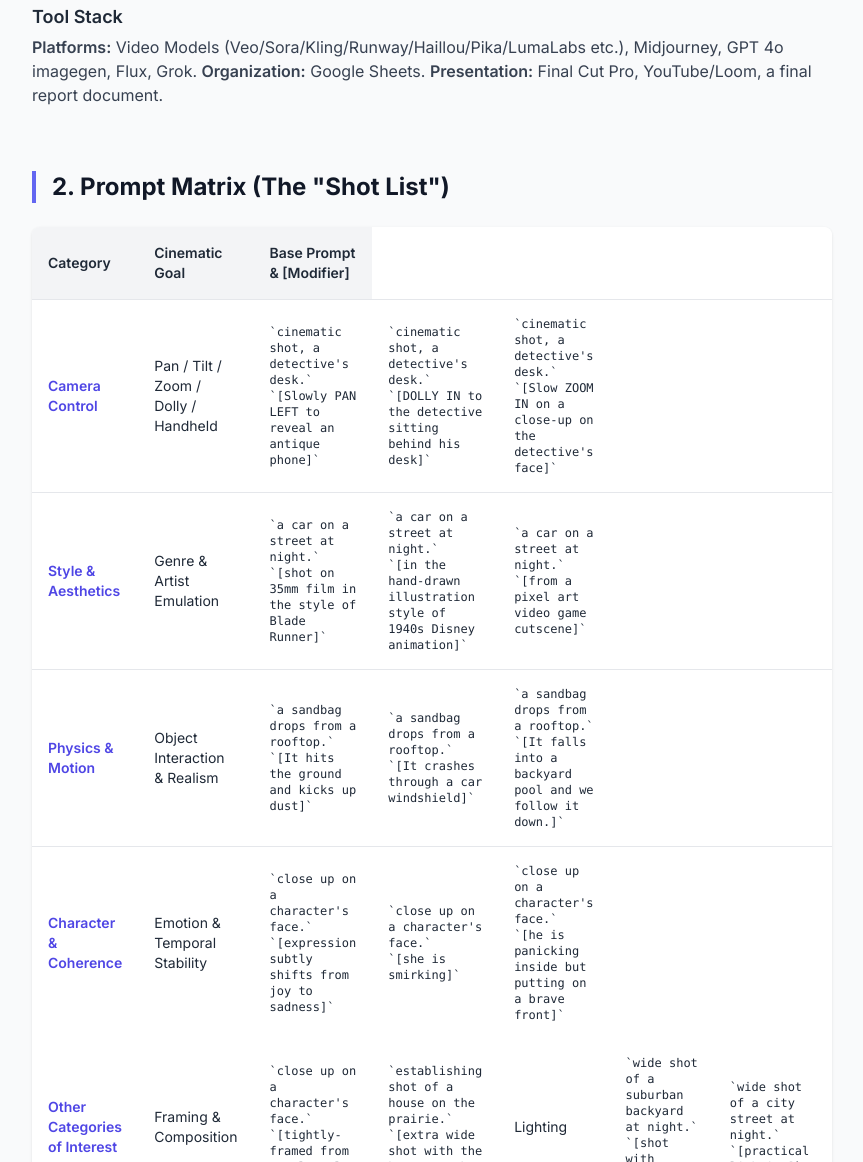
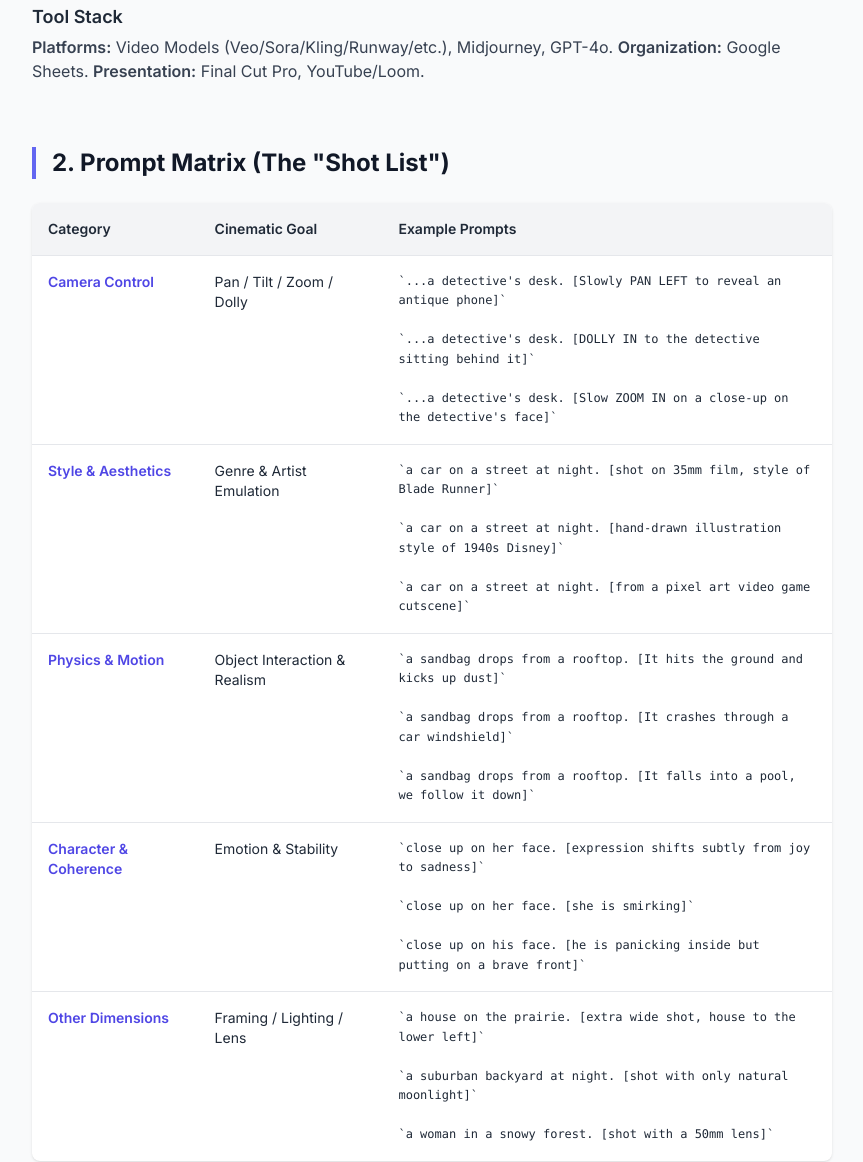
Before and after one commit to harveyspector64/ResearchBrief, a plain HTML site: page index.html in a window 1280 px wide. Shown: the part 1638-2800 px from the top of the page, without its empty margins (208-1071 px from the left). Drawn offline with nearby package versions, Linux system fonts and the light colour scheme.

Commit message:
Update index.html

```diff
--- a/index.html
+++ b/index.html
@@ -27,6 +27,7 @@
             overflow: hidden;
             max-width: 100%;
             background: #000;
+            border-radius: 0.5rem; /* rounded corners */
         }
         .video-container iframe {
             position: absolute;
@@ -46,7 +47,7 @@
             <h1 class="text-4xl md:text-5xl font-bold text-gray-900 tracking-tight">AI Video Model Research Framework</h1>
             <p class="mt-4 text-lg text-gray-600">A cinematic approach to evaluating generative video models, designed for Art Official.</p>
             <div class="mt-6 text-sm">
-                <p><span class="font-semibold">To:</span> Tatiana & Nick </p>
+                <p><span class="font-semibold">To:</span> Tatiana & Nick St. Pierre</p>
                 <p><span class="font-semibold">From:</span> Brian Hightman</p>
                 <p><span class="font-semibold">Date:</span> June 7, 2025</p>
             </div>
@@ -64,15 +65,8 @@
         <section class="mb-16 fade-in-section" style="animation-delay: 0.1s;">
             <h3 class="text-2xl font-bold text-gray-900 mb-6 border-l-4 border-indigo-500 pl-4">Conceptual Demo Reel</h3>
             <div class="bg-white p-4 rounded-lg shadow-lg">
-                <div class="video-container rounded-lg">
-                    <!--
-                        HOW TO EMBED YOUR VIDEO:
-                        1. Upload your video to YouTube or Vimeo. Set its privacy to "Unlisted".
-                        2. Click the "Share" button on your video, then select "Embed".
-                        3. Copy the HTML code provided (it will start with `<iframe ...`).
-                        4. Paste that code here, replacing the placeholder iframe below.
-                    -->
-<iframe width="560" height="315" src="https://www.youtube.com/embed/aD0o8sbwFao?si=Dns-1ml5yWjOsrWh" title="YouTube video player" frameborder="0" allow="accelerometer; autoplay; clipboard-write; encrypted-media; gyroscope; picture-in-picture; web-share" referrerpolicy="strict-origin-when-cross-origin" allowfullscreen></iframe>
+                <div class="video-container">
+                    <iframe src="https://www.youtube.com/embed/aD0o8sbwFao?si=Dns-1ml5yWjOsrWh" title="YouTube video player" frameborder="0" allow="accelerometer; autoplay; clipboard-write; encrypted-media; gyroscope; picture-in-picture; web-share" referrerpolicy="strict-origin-when-cross-origin" allowfullscreen></iframe>
                 </div>
             </div>
         </section>
@@ -96,7 +90,7 @@
                 </div>
                 <div>
                     <h4 class="font-semibold text-lg text-gray-800">Tool Stack</h4>
-                    <p class="text-gray-700 mt-1"><strong class="font-semibold">Platforms:</strong> Video Models (Veo/Sora/Kling/Runway/Haillou/Pika/LumaLabs etc.), Midjourney, GPT 4o imagegen, Flux, Grok. <strong class="font-semibold">Organization:</strong> Google Sheets. <strong class="font-semibold">Presentation:</strong> Final Cut Pro, YouTube/Loom, a final report document.</p>
+                    <p class="text-gray-700 mt-1"><strong class="font-semibold">Platforms:</strong> Video Models (Veo/Sora/Kling/Runway/etc.), Midjourney, GPT-4o. <strong class="font-semibold">Organization:</strong> Google Sheets. <strong class="font-semibold">Presentation:</strong> Final Cut Pro, YouTube/Loom.</p>
                 </div>
             </div>
         </section>
@@ -110,52 +104,55 @@
                         <tr>
                             <th class="p-4 font-semibold">Category</th>
                             <th class="p-4 font-semibold">Cinematic Goal</th>
-                            <th class="p-4 font-semibold">Base Prompt & [Modifier]</th>
+                            <th class="p-4 font-semibold">Example Prompts</th>
                         </tr>
                     </thead>
                     <tbody>
                         <tr class="border-b">
-                            <td class="p-4 font-semibold text-indigo-600">Camera Control</td>
-                            <td class="p-4">Pan / Tilt / Zoom / Dolly / Handheld </td>
-                            <td class="p-4 font-mono text-xs">`cinematic shot, a detective's desk.` <br> `[Slowly PAN LEFT to reveal an antique phone]`</td>
-                            <td class="p-4 font-mono text-xs">`cinematic shot, a detective's desk.` <br> `[DOLLY IN to the detective sitting behind his desk]`</td>
-                            <td class="p-4 font-mono text-xs">`cinematic shot, a detective's desk.` <br> `[Slow ZOOM IN on a close-up on the detective's face]`</td>
+                            <td class="p-4 align-top font-semibold text-indigo-600">Camera Control</td>
+                            <td class="p-4 align-top">Pan / Tilt / Zoom / Dolly</td>
+                            <td class="p-4 font-mono text-xs leading-relaxed">
+                                `...a detective's desk. [Slowly PAN LEFT to reveal an antique phone]`<br><br>
+                                `...a detective's desk. [DOLLY IN to the detective sitting behind it]`<br><br>
+                                `...a detective's desk. [Slow ZOOM IN on a close-up on the detective's face]`
+                            </td>
                         </tr>
                         <tr class="border-b">
-                            <td class="p-4 font-semibold text-indigo-600">Style & Aesthetics</td>
-                            <td class="p-4">Genre & Artist Emulation</td>
-                            <td class="p-4 font-mono text-xs">`a car on a street at night.` <br> `[shot on 35mm film in the style of Blade Runner]`</td>
-                            <td class="p-4 font-mono text-xs">`a car on a street at night.` <br> `[in the hand-drawn illustration style of 1940s Disney animation]`</td>
-                            <td class="p-4 font-mono text-xs">`a car on a street at night.` <br> `[from a pixel art video game cutscene]`</td>
+                            <td class="p-4 align-top font-semibold text-indigo-600">Style & Aesthetics</td>
+                            <td class="p-4 align-top">Genre & Artist Emulation</td>
+                            <td class="p-4 font-mono text-xs leading-relaxed">
+                                `a car on a street at night. [shot on 35mm film, style of Blade Runner]`<br><br>
+                                `a car on a street at night. [hand-drawn illustration style of 1940s Disney]`<br><br>
+                                `a car on a street at night. [from a pixel art video game cutscene]`
+                            </td>
                         </tr>
                         <tr class="border-b">
-                            <td class="p-4 font-semibold text-indigo-600">Physics & Motion</td>
-                            <td class="p-4">Object Interaction & Realism</td>
-                            <td class="p-4 font-mono text-xs">`a sandbag drops from a rooftop.` <br> `[It hits the ground and kicks up dust]`</td>
-                            <td class="p-4 font-mono text-xs">`a sandbag drops from a rooftop.` <br> `[It crashes through a car windshield]`</td>
-                            <td class="p-4 font-mono text-xs">`a sandbag drops from a rooftop.` <br> `[It falls into a backyard pool and we follow it down.]`</td>
+                            <td class="p-4 align-top font-semibold text-indigo-600">Physics & Motion</td>
+                            <td class="p-4 align-top">Object Interaction & Realism</td>
+                            <td class="p-4 font-mono text-xs leading-relaxed">
+                                `a sandbag drops from a rooftop. [It hits the ground and kicks up dust]`<br><br>
+                                `a sandbag drops from a rooftop. [It crashes through a car windshield]`<br><br>
+                                `a sandbag drops from a rooftop. [It falls into a pool, we follow it down]`
+                            </td>
+                        </tr>
+                         <tr class="border-b">
+                            <td class="p-4 align-top font-semibold text-indigo-600">Character & Coherence</td>
+                            <td class="p-4 align-top">Emotion & Stability</td>
+                            <td class="p-4 font-mono text-xs leading-relaxed">
+                                `close up on her face. [expression shifts subtly from joy to sadness]`<br><br>
+                                `close up on her face. [she is smirking]`<br><br>
+                                `close up on his face. [he is panicking inside but putting on a brave front]`
+                            </td>
                         </tr>
                         <tr>
-                            <td class="p-4 font-semibold text-indigo-600">Character & Coherence</td>
-                            <td class="p-4">Emotion & Temporal Stability</td>
-                            <td class="p-4 font-mono text-xs">`close up on a character's face.` <br> `[expression subtly shifts from joy to sadness]`</td>
-                            <td class="p-4 font-mono text-xs">`close up on a character's face.` <br> `[she is smirking]`</td>
-                            <td class="p-4 font-mono text-xs">`close up on a character's face.` <br> `[he is panicking inside but putting on a brave front]`</td>
+                            <td class="p-4 align-top font-semibold text-indigo-600">Other Dimensions</td>
+                            <td class="p-4 align-top">Framing / Lighting / Lens</td>
+                            <td class="p-4 font-mono text-xs leading-relaxed">
+                                `a house on the prairie. [extra wide shot, house to the lower left]`<br><br>
+                                `a suburban backyard at night. [shot with only natural moonlight]`<br><br>
+                                `a woman in a snowy forest. [shot with a 50mm lens]`
+                            </td>
                         </tr>
-
-                         <tr>
-                            <td class="p-4 font-semibold text-indigo-600">Other Categories of Interest</td>
-                            <td class="p-4">Framing & Composition</td>
-                            <td class="p-4 font-mono text-xs">`close up on a character's face.` <br> `[tightly-framed from an ultra-low angle]`</td>
-                             <td class="p-4 font-mono text-xs">`establishing shot of a house on the prairie.` <br> `[extra wide shot with the house to the lower left]`</td>
-                            <td class="p-4">Lighting</td>
-                            <td class="p-4 font-mono text-xs">`wide shot of a suburban backyard at night.` <br> `[shot with natural lighting]`</td>
-                            <td class="p-4 font-mono text-xs">`wide shot of a city street at night.` <br> `[practical lighting]`</td>
-                             <td class="p-4">Lens, Camera, Film</td>
-                            <td class="p-4 font-mono text-xs">`a woman in a snowy forest` <br> `[shot with 50mm lens]`</td>
-                            <td class="p-4 font-mono text-xs">`a wild horse on the prairie` <br> `[single point of focus]`</td>
-                        </tr>
-
                     </tbody>
                 </table>
             </div>
@@ -167,19 +164,19 @@
             <div class="grid md:grid-cols-2 gap-6">
                 <div class="bg-white p-6 rounded-lg shadow">
                     <h4 class="font-bold text-lg">Prompt Adherence</h4>
-                    <p class="text-gray-600 mt-1">Did the model understand the cinematic term (pan, dolly)? Did it capture the mood? Did it adeqquately translate the subject and style you prompted?</p>
+                    <p class="text-gray-600 mt-1">Did the model understand the cinematic term? Did it capture the subject, style, and mood?</p>
                 </div>
                 <div class="bg-white p-6 rounded-lg shadow">
                     <h4 class="font-bold text-lg">Cinematic Quality</h4>
-                    <p class="text-gray-600 mt-1">Does it look like a "shot" or just a moving picture? Is composition strong? Does it have a visceral, real feel to it? If animation is it accurate, if film is it photoreal?</p>
+                    <p class="text-gray-600 mt-1">Does it look like a "shot" or just a moving picture? Is the composition strong? Is it photoreal or does the animation feel accurate?</p>
                 </div>
                 <div class="bg-white p-6 rounded-lg shadow">
                     <h4 class="font-bold text-lg">Technical Fidelity</h4>
-                    <p class="text-gray-600 mt-1">How severe are warping or flickering artifacts? Is motion smooth? Does it maintain coherence throughout?</p>
+                    <p class="text-gray-600 mt-1">How severe are warping or flickering artifacts? Is motion smooth and coherent throughout the clip?</p>
                 </div>
                 <div class="bg-white p-6 rounded-lg shadow">
                     <h4 class="font-bold text-lg">Temporal Consistency</h4>
-                    <p class="text-gray-600 mt-1">Does a character's face remain stable? Do background objects morph? Does the camera move violently and arbitrarily?</p>
+                    <p class="text-gray-600 mt-1">Does a character's face/body remain stable? Do background objects morph? Is camera movement controlled?</p>
                 </div>
             </div>
              <p class="text-center mt-6 text-gray-600">Each metric is scored 1-5, supplemented by qualitative <strong class="font-semibold text-gray-800">"Director's Notes"</strong>.</p>
@@ -224,7 +221,7 @@
 
         <!-- Footer -->
         <footer class="mt-20 pt-8 border-t text-center text-gray-500 text-sm">
-            <p class="mt-1">This document outlines a proposed research framework and does not contain proprietary information from Art Official.</p>
+            <p>This document outlines a proposed research framework and does not contain proprietary information from Art Official.</p>
         </footer>
 
     </div>
```
